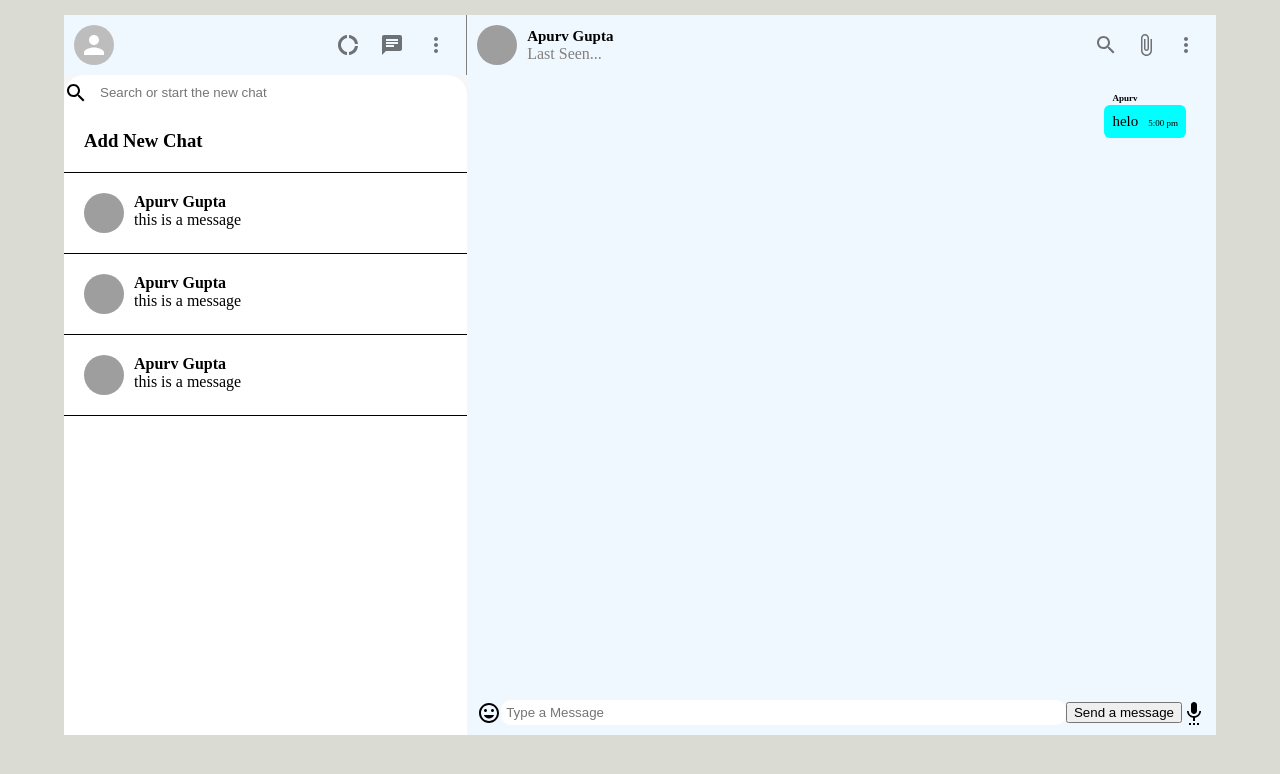
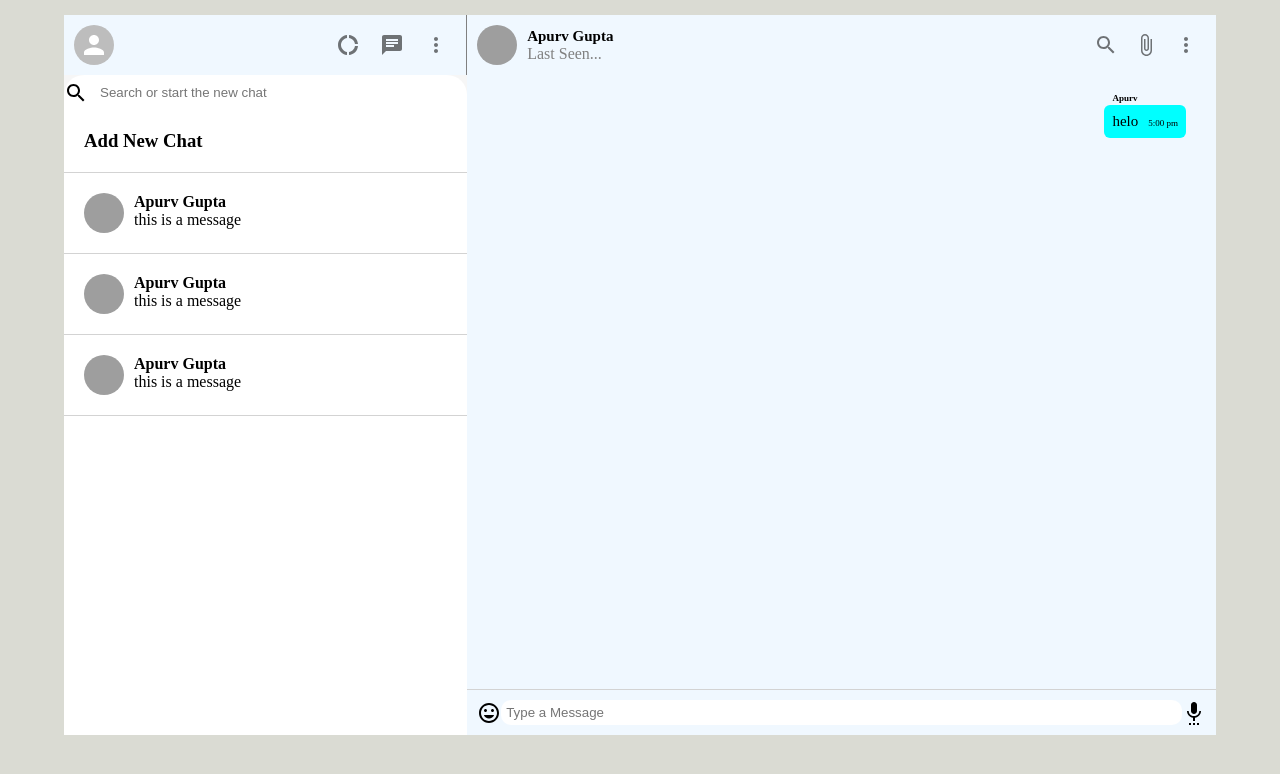
Before and after one commit to apurvgupta-ops/wetalk, a React (Create React App) app: page / in a window 1280 px wide. Shown: the top 774 px of the page. Built offline with nearby package versions, Linux system fonts and the light colour scheme; grey boxes are pictures that could not be loaded; the HTML template or start-up script is replaced by a standard one.

Commit message:
border change, send button set

```diff
--- a/src/Components/Chat/Chat.js
+++ b/src/Components/Chat/Chat.js
@@ -6,6 +6,7 @@ import MoreVertIcon from "@mui/icons-material/MoreVert";
 import SearchIcon from "@mui/icons-material/Search";
 import InsertEmoticonIcon from "@mui/icons-material/InsertEmoticon";
 import SettingsVoiceIcon from "@mui/icons-material/SettingsVoice";
+import SendIcon from "@mui/icons-material/Send";
 
 export const Chat = () => {
   const [input, setInput] = useState("");
@@ -17,7 +18,7 @@ export const Chat = () => {
 
   const submitMsg = (e) => {
     e.preventDefault();
-    console.log("data send")
+    console.log("data send");
     // console.log({input})
   };
 
@@ -64,10 +65,10 @@ export const Chat = () => {
             value={input}
             onChange={(e) => setInput(e.target.value)}
           />
+          <button type="submit" onClick={submitMsg}>
+            <SendIcon />
+          </button>
         </form>
-        <button type="submit" onClick={submitMsg}>
-          Send a message
-        </button>
         <SettingsVoiceIcon />
       </div>
     </div>
--- a/src/Components/Chat/Chat.module.css
+++ b/src/Components/Chat/Chat.module.css
@@ -70,6 +70,7 @@
   justify-content: space-between;
   padding: 10px;
   align-items: center;
+  border-top: 1px solid lightgray;
 }
 
 .chatFooter > form {
@@ -86,7 +87,7 @@
 }
 
 
-.chatFooter > from > button{
+.chatFooter > form > button{
     display: none;
 }
 
--- a/src/Components/Sidebar Chat/SidebarChat.module.css
+++ b/src/Components/Sidebar Chat/SidebarChat.module.css
@@ -2,7 +2,7 @@
     display: flex;
     padding: 20px;
     cursor: pointer;
-    border-bottom: 1px solid black;
+    border-bottom: 1px solid lightgray;
 }
 
 .sidebarChats:hover{
```
